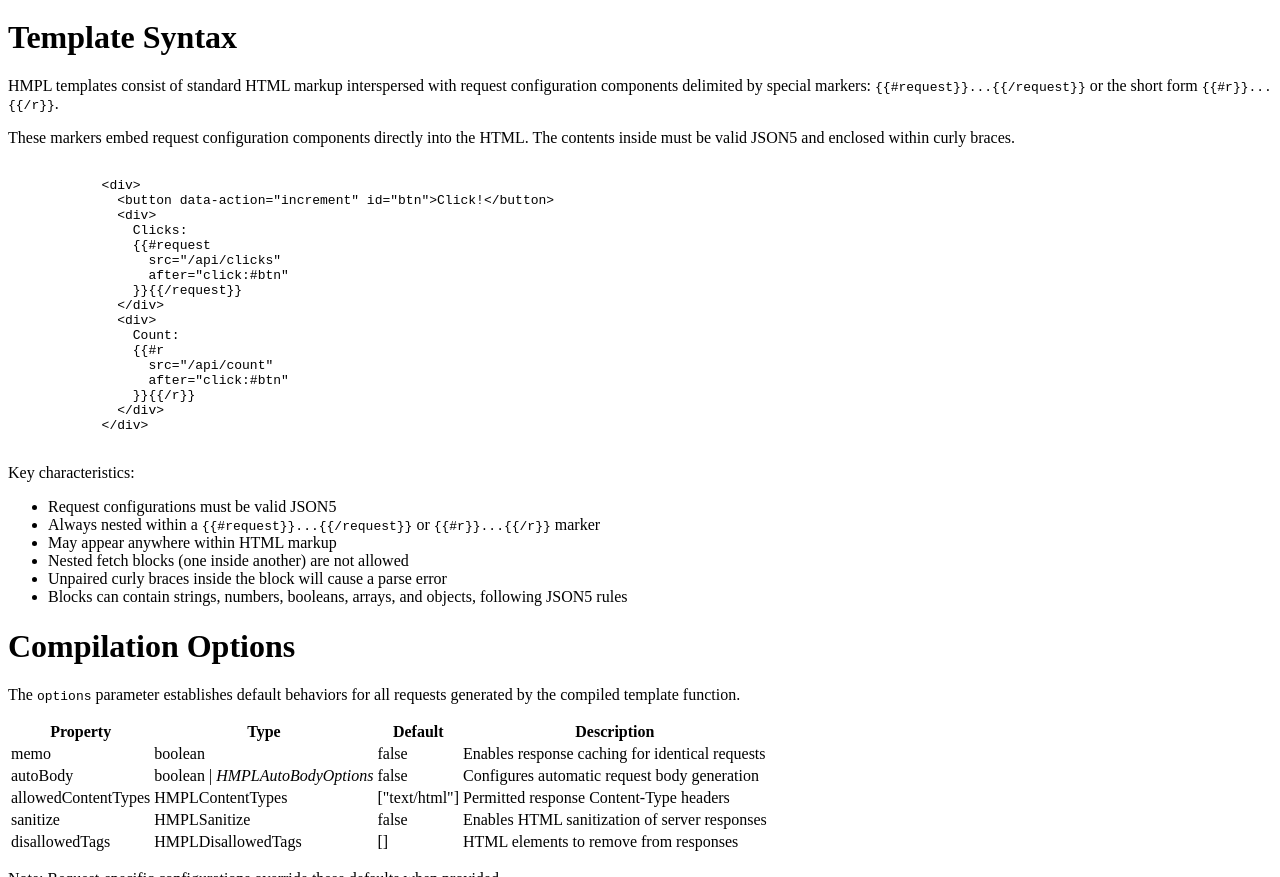
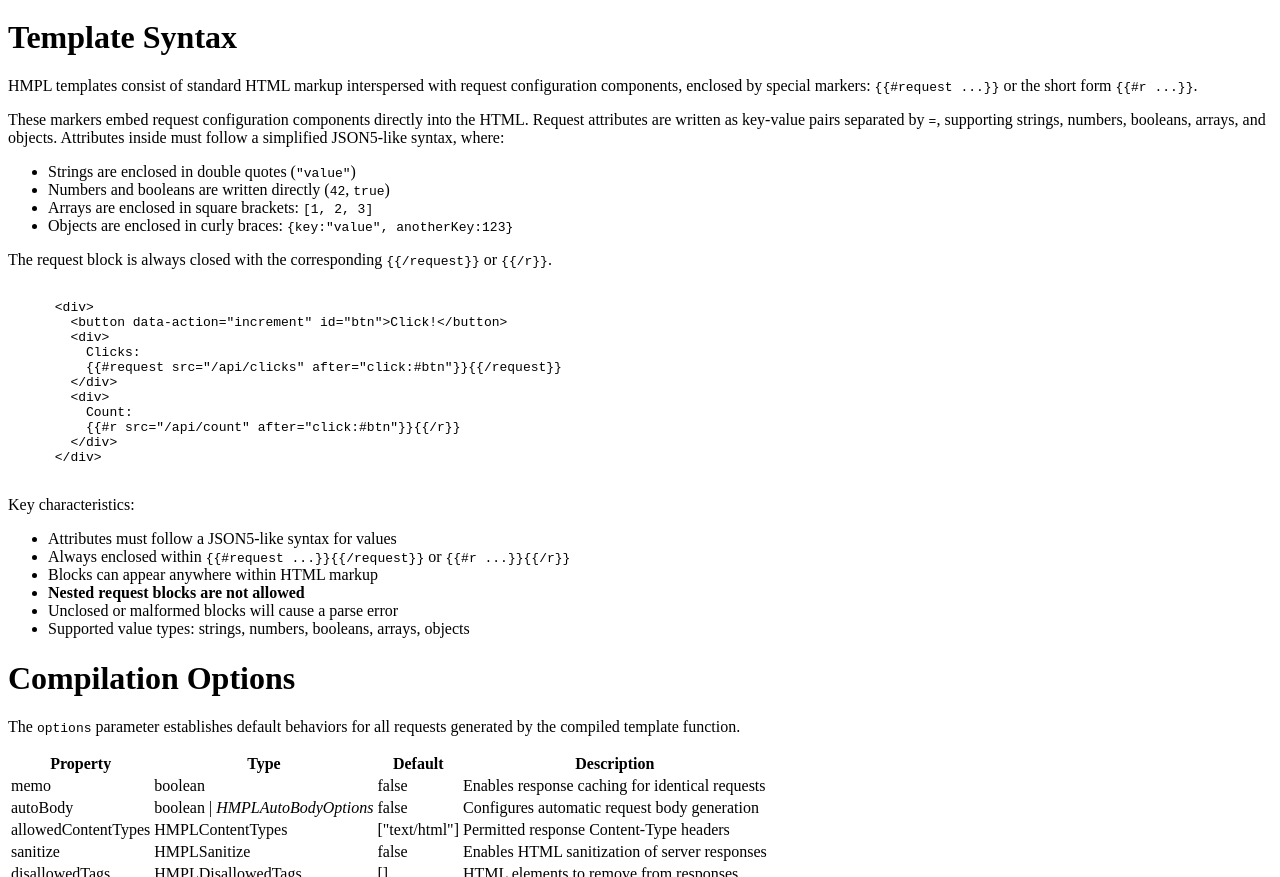
Before and after one commit to hmpl-language/spec, a website: page src/index.html in a window 1280 px wide. Shown: the part 1715-2592 px from the top of the page. Drawn offline with Linux system fonts and the light colour scheme.

Commit message:
Copied changes from hmpl/spec

```diff
--- a/src/index.html
+++ b/src/index.html
@@ -312,15 +312,36 @@
         <h1>Template Syntax</h1>
         <p>
           HMPL templates consist of standard HTML markup interspersed with
-          request configuration components delimited by special markers:
-          <code>{{#request}}...{{/request}}</code> or the short form
-          <code>{{#r}}...{{/r}}</code>.
+          request configuration components, enclosed by special markers:
+          <code>{{#request ...}}</code> or the short form
+          <code>{{#r ...}}</code>.
         </p>
 
         <p>
           These markers embed request configuration components directly into the
-          HTML. The contents inside must be valid JSON5 and enclosed within
-          curly braces.
+          HTML. Request attributes are written as key-value pairs separated by
+          <code>=</code>, supporting strings, numbers, booleans, arrays, and
+          objects. Attributes inside must follow a simplified JSON5-like syntax,
+          where:
+        </p>
+        <ul>
+          <li>Strings are enclosed in double quotes (<code>"value"</code>)</li>
+          <li>
+            Numbers and booleans are written directly (<code>42</code>,
+            <code>true</code>)
+          </li>
+          <li>
+            Arrays are enclosed in square brackets: <code>[1, 2, 3]</code>
+          </li>
+          <li>
+            Objects are enclosed in curly braces:
+            <code>{key:"value", anotherKey:123}</code>
+          </li>
+        </ul>
+
+        <p>
+          The request block is always closed with the corresponding
+          <code>{{/request}}</code> or <code>{{/r}}</code>.
         </p>
 
         <emu-example>
@@ -329,17 +350,11 @@
         &lt;button data-action="increment" id="btn"&gt;Click!&lt;/button&gt;
         &lt;div&gt;
           Clicks:
-                {{#request
-                  src="/api/clicks"
-                  after="click:#btn"
-                }}{{/request}}
+          {{#request src="/api/clicks" after="click:#btn"}}{{/request}}
         &lt;/div&gt;
         &lt;div&gt;
           Count:
-                {{#r
-                  src="/api/count"
-                  after="click:#btn"
-                }}{{/r}}
+          {{#r src="/api/count" after="click:#btn"}}{{/r}}
         &lt;/div&gt;
       &lt;/div&gt;
     </code></pre>
@@ -347,22 +362,20 @@
 
         <p>Key characteristics:</p>
         <ul>
-          <li>Request configurations must be valid JSON5</li>
-          <li>
-            Always nested within a <code>{{#request}}...{{/request}}</code> or
-            <code>{{#r}}...{{/r}}</code> marker
-          </li>
-          <li>May appear anywhere within HTML markup</li>
-          <li>Nested fetch blocks (one inside another) are not allowed</li>
-          <li>
-            Unpaired curly braces inside the block will cause a parse error
-          </li>
-          <li>
-            Blocks can contain strings, numbers, booleans, arrays, and objects,
-            following JSON5 rules
+          <li>Attributes must follow a JSON5-like syntax for values</li>
+          <li>
+            Always enclosed within <code>{{#request ...}}{{/request}}</code> or
+            <code>{{#r ...}}{{/r}}</code>
+          </li>
+          <li>Blocks can appear anywhere within HTML markup</li>
+          <li><strong>Nested request blocks are not allowed</strong></li>
+          <li>Unclosed or malformed blocks will cause a parse error</li>
+          <li>
+            Supported value types: strings, numbers, booleans, arrays, objects
           </li>
         </ul>
       </emu-clause>
+
       <emu-clause id="options">
         <h1>Compilation Options</h1>
         <p>
```
Lines whose indentation alone changed are shown as unchanged.
